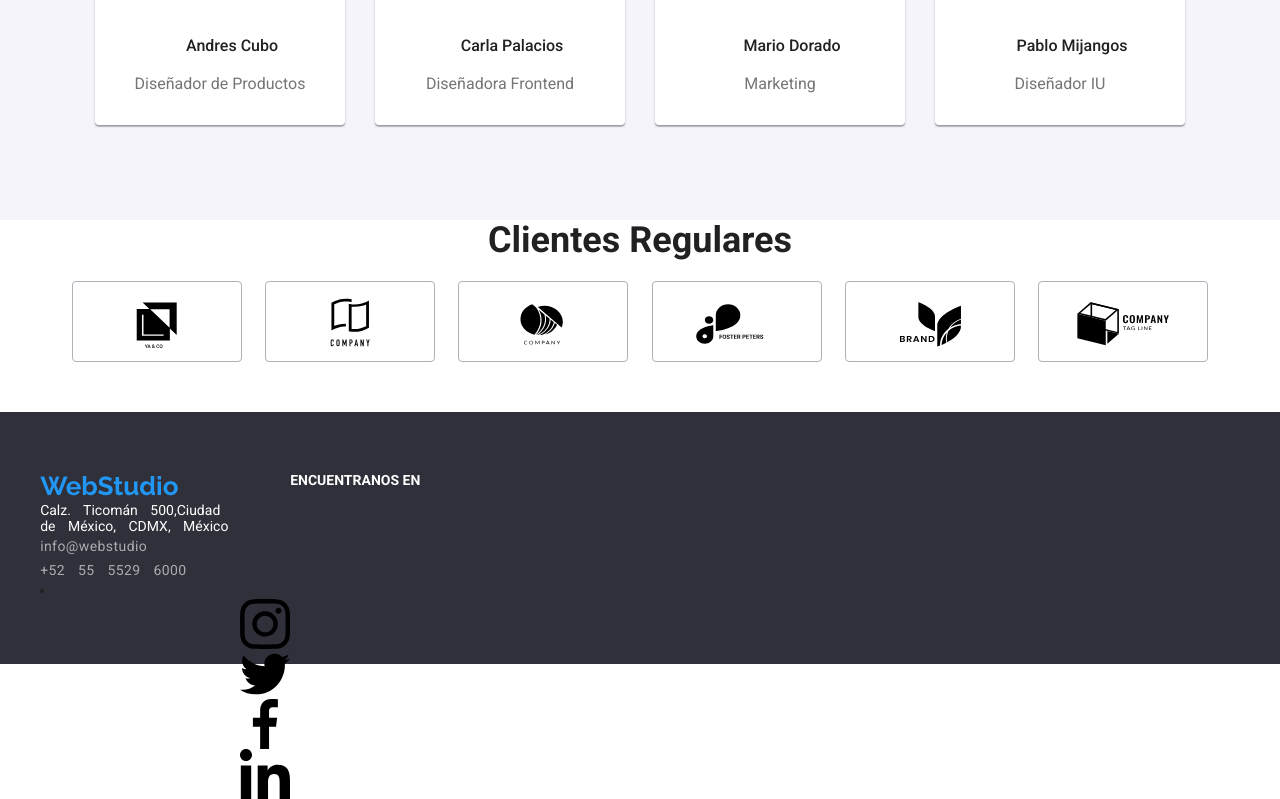
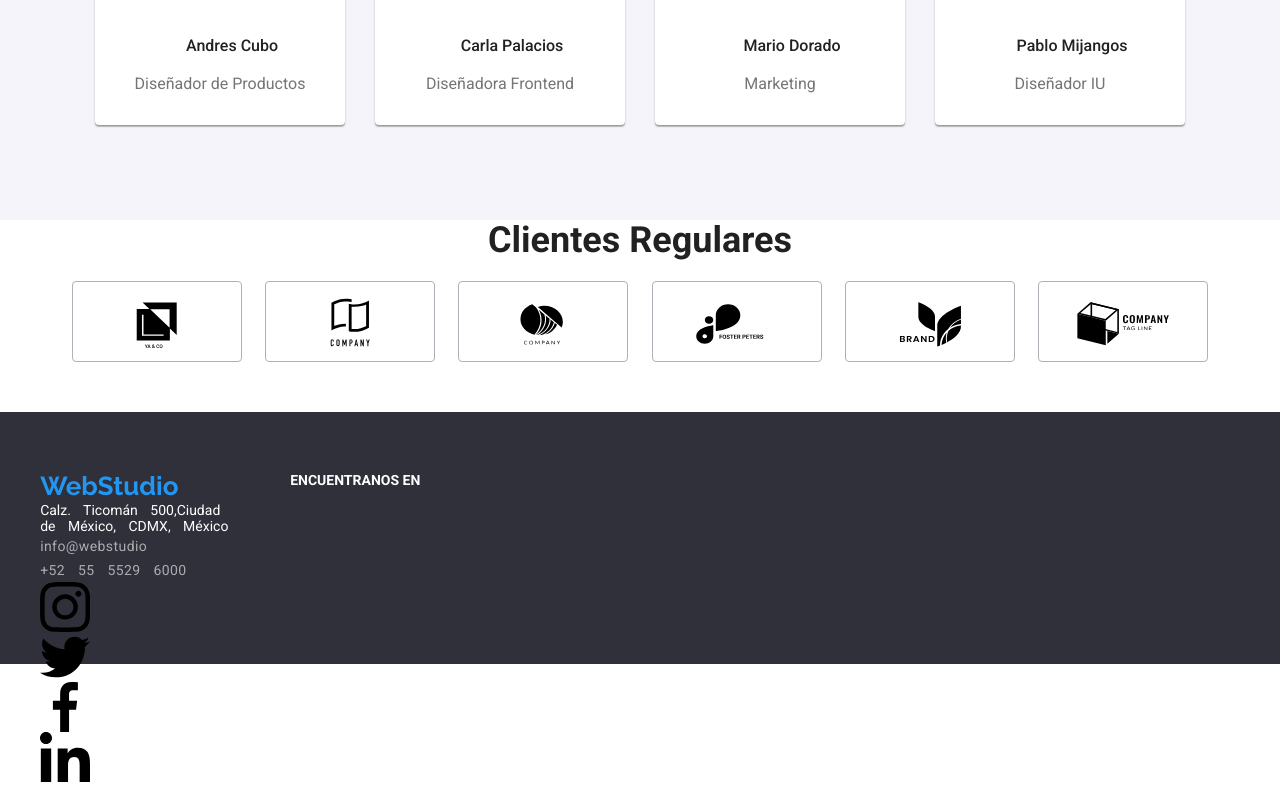
Before and after one commit to Yulier-Carvajal/goit-markup-hw-05, a plain HTML site: page index.html in a window 1280 px wide. Shown: the part 2052-2851 px from the top of the page. Drawn offline with nearby package versions, Linux system fonts and the light colour scheme.

Commit message:
act svg3

```diff
--- a/CSS/styles.css
+++ b/CSS/styles.css
@@ -340,9 +340,9 @@ h4 {
   position: absolute;
 }
 .icon-footer {
-  text-decoration: none;
   display: flex;
-  margin-left: 200px;
+  justify-content: space-around;
+  align-items: center;
 }
 .icon-instagram-2-1 {
   width: 30px;
--- a/index.html
+++ b/index.html
@@ -220,6 +220,7 @@
       <address>
         <div class="container">
           <h4>ENCUENTRANOS EN</h4>
+
           <ul class="contactos">
             <li>
               <a
@@ -242,7 +243,7 @@
               >
             </li>
           </ul>
-          <li>
+          <div>
             <svg class="icon-footer">
               <use href="./images/icons.svg#icon-instagram-2-1"></use>
             </svg>
@@ -255,7 +256,7 @@
             <svg class="icon-footer">
               <use href="./images/icons.svg#icon-linkedin-1-1"></use>
             </svg>
-          </li>
+          </div>
         </div>
       </address>
     </footer>
```
